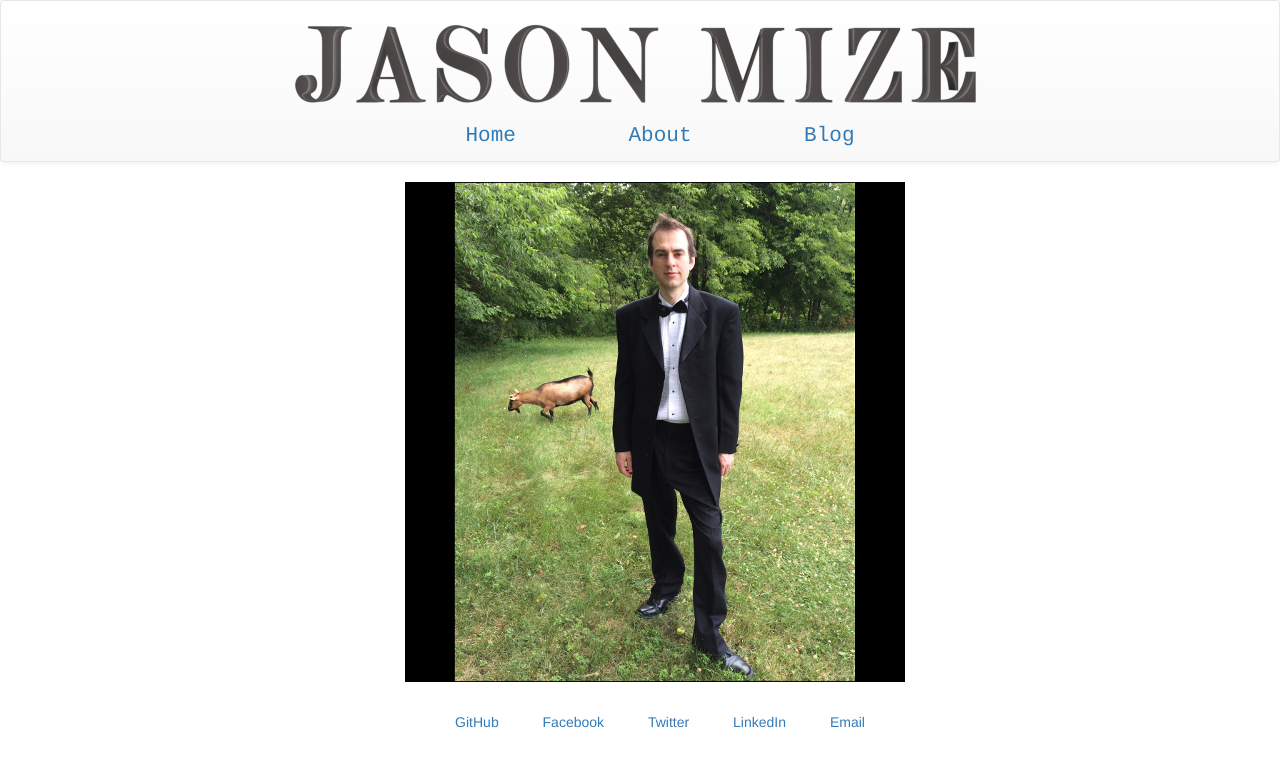
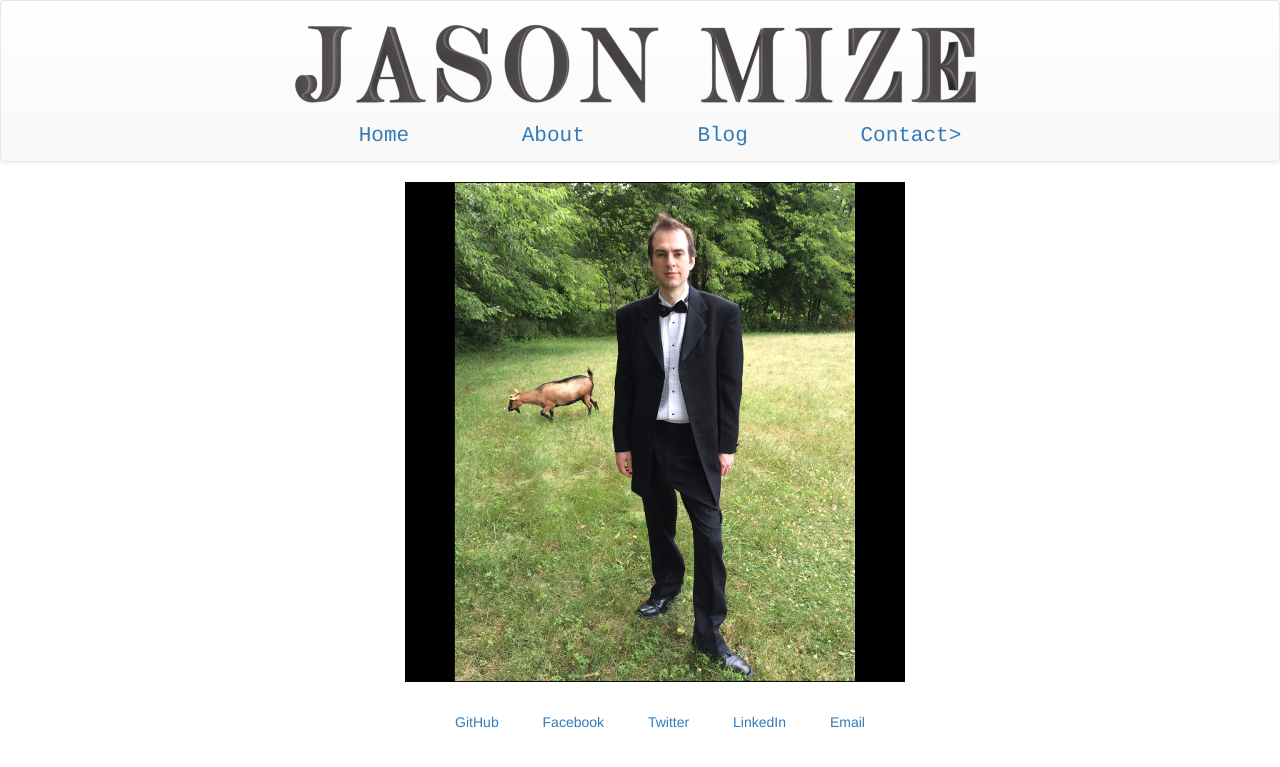
Before and after one commit to JasonMize/jasonmize.github.io, a Jekyll site: the page built from index.html, in a window 1280 px wide. Shown: the top 767 px of the page. Built offline with Jekyll 4.4.1, drawn with Linux system fonts in a browser that asks for light colours.

Commit message:
working on contact page

```diff
--- a/_includes/header.html
+++ b/_includes/header.html
@@ -26,6 +26,7 @@
 						<li><a href="/index.html">Home</a></li>
 						<li><a href="/about.html">About</a></li>
 						<li><a href="/blog.html">Blog</a></li>
+						<li><a href="/contact.html">Contact></a>
 					</ul>
 				</nav>
 			</div><!-- end col -->
--- a/_layouts/page.html
+++ b/_layouts/page.html
@@ -1,9 +1,5 @@
 {% include header.html %}
 <div class="container">
-	<div class="row">
-		<div class="col-xs-12">
-			{{ content }}
-		</div><!-- end col -->
-	</div><!-- end row -->
+	{{ content }}
 </div><!-- end container -->
 {% include footer.html %}
```
Also changed, not shown: contact.html (added).
